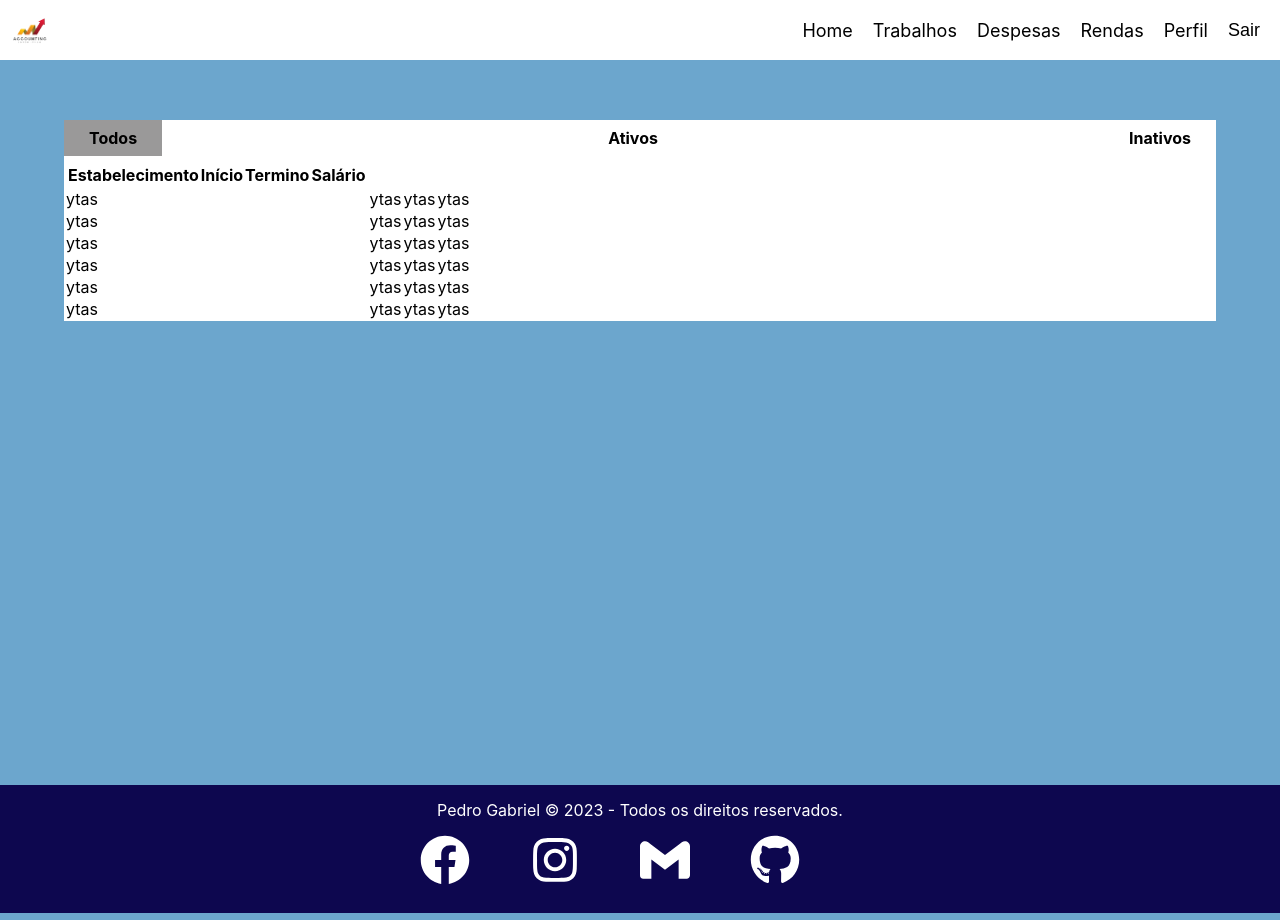
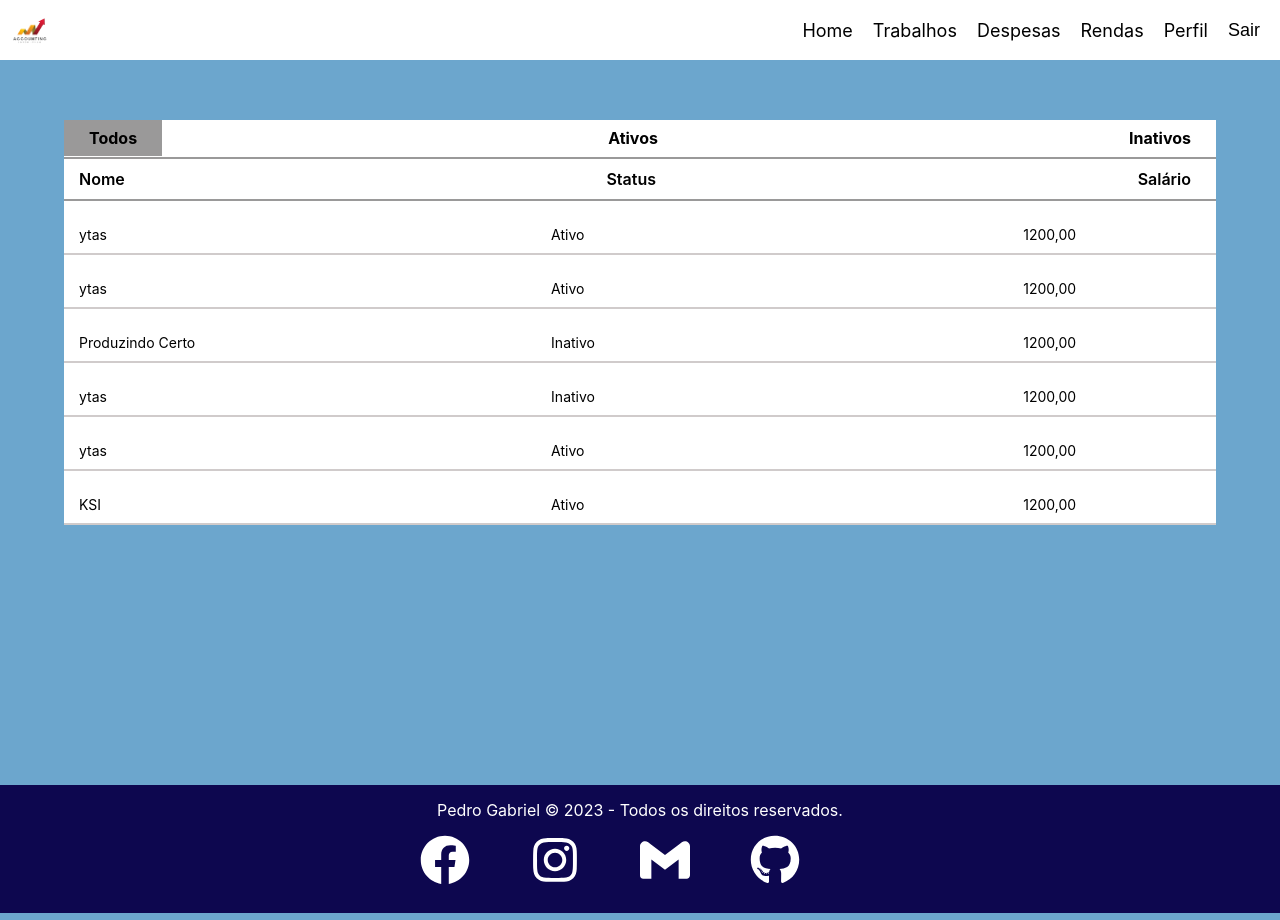
Before and after one commit to Pedrogabriel152/Finance_Management, a React (Create React App) app in the folder client/: page /jobs in a window 1280 px wide. Built offline with nearby package versions, Linux system fonts and the light colour scheme.

Commit message:
Progredindo na tela de Trabalhos

```diff
--- a/client/src/Components/BackTable/style.ts
+++ b/client/src/Components/BackTable/style.ts
@@ -8,7 +8,7 @@ export const Titles = styled.div`
 
     div {
         padding: 8px 25px;
-        margin-bottom: 5px;
+        margin-bottom: 1px;
     }
 
     div#active {
--- a/client/src/Components/TableJob/index.tsx
+++ b/client/src/Components/TableJob/index.tsx
@@ -1,54 +1,45 @@
 import BackTable from "../BackTable";
-import { TableJobStyle } from "./style";
+import { TableJobStyle, TableHead, TableBoddy } from "./style";
 
 const TableJob = () => {
     return (
         <TableJobStyle>
             <BackTable titles={['Todos', 'Ativos', 'Inativos']} active={0}/>
-            <table>
-                <th>
-                    <td>Estabelecimento</td>
-                    <td>Início</td>
-                    <td>Termino</td>
-                    <td>Salário</td>
-                </th>
-                <tr>
-                    <td>ytas</td>
-                    <td>ytas</td>
-                    <td>ytas</td>
-                    <td>ytas</td>
-                </tr>
-                <tr>
-                    <td>ytas</td>
-                    <td>ytas</td>
-                    <td>ytas</td>
-                    <td>ytas</td>
-                </tr>
-                <tr>
-                    <td>ytas</td>
-                    <td>ytas</td>
-                    <td>ytas</td>
-                    <td>ytas</td>
-                </tr>
-                <tr>
-                    <td>ytas</td>
-                    <td>ytas</td>
-                    <td>ytas</td>
-                    <td>ytas</td>
-                </tr>
-                <tr>
-                    <td>ytas</td>
-                    <td>ytas</td>
-                    <td>ytas</td>
-                    <td>ytas</td>
-                </tr>
-                <tr>
-                    <td>ytas</td>
-                    <td>ytas</td>
-                    <td>ytas</td>
-                    <td>ytas</td>
-                </tr>
-            </table>
+            <TableHead>
+                <div>Nome</div>
+                <div>Status</div>
+                <div>Salário</div>
+            </TableHead>
+            <TableBoddy>
+                <div>ytas</div>
+                <div>Ativo</div>
+                <div>1200,00</div>
+            </TableBoddy>
+            <TableBoddy>
+                <div>ytas</div>
+                <div>Ativo</div>
+                <div>1200,00</div>
+            </TableBoddy>
+            <TableBoddy>
+                <div>Produzindo Certo</div>
+                <div>Inativo</div>
+                <div>1200,00</div>
+            </TableBoddy>
+            <TableBoddy>
+                <div>ytas</div>
+                <div>Inativo</div>
+                <div>1200,00</div>
+            </TableBoddy>
+            <TableBoddy>
+                <div>ytas</div>
+                <div>Ativo</div>
+                <div>1200,00</div>
+            </TableBoddy>
+            <TableBoddy>
+                <div>KSI</div>
+                <div>Ativo</div>
+                <div>1200,00</div>
+            </TableBoddy>
         </TableJobStyle>
     );
 }
--- a/client/src/Components/TableJob/style.tsx
+++ b/client/src/Components/TableJob/style.tsx
@@ -6,3 +6,45 @@ export const TableJobStyle = styled.div`
     width: 90vw;
     margin-left: 5%;
 `;
+
+export const TableHead = styled.div`
+    display: flex;
+    font-weight: 600;
+    padding: 10px 0;
+    justify-content: space-between;
+    border-bottom: 2px solid #9a9999;
+    border-top: 2px solid #9a9999;
+
+    div:first-child {
+        margin-left: 15px;
+    }
+
+    div:last-child {
+        margin-right: 25px;
+    }
+`;
+
+export const TableBoddy = styled.div`
+    display: flex;
+    justify-content: space-between;
+    padding-bottom: 10px;
+    border-bottom: 2px solid #D0CBCB;
+
+    div {
+        font-size: 14px;
+        margin-top: 25px;
+        min-width: 23%;
+        max-width: 23%;
+    }
+
+    div:first-child {
+        margin-left: 15px;
+        max-width: 20%;
+    }
+
+    div:last-child {
+        margin-right: 20px;
+        min-width: 15%;
+        max-width: 15%;
+    }
+`;
```
